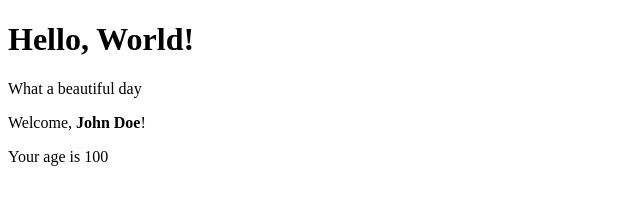
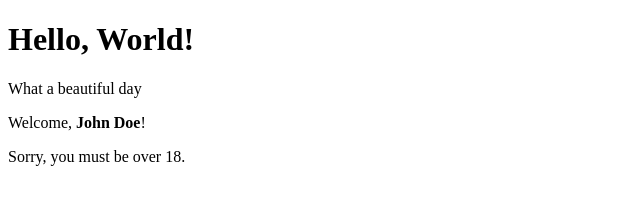
Before and after one commit to d-94k/react-develhope, a React (Create React App) app: page / in a window 1280 px wide. Shown: the top 216 px of the page, without its empty margins (0-640 px from the left). Built offline with nearby package versions, Linux system fonts and the light colour scheme.

Commit message:
completed exercise

```diff
--- a/src/App.js
+++ b/src/App.js
@@ -7,7 +7,7 @@ export default class App extends React.Component {
         return (
             <div>
               <Hello />
-              <Welcome age={100} name={<strong>John Doe</strong>} />
+              <Welcome age={10} name={<strong>John Doe</strong>} />
             </div>
         )
     }
--- a/src/Welcome.js
+++ b/src/Welcome.js
@@ -6,7 +6,7 @@ export default class Welcome extends React.Component {
         return (
             <>
                 <p>Welcome, {this.props.name ? this.props.name : "guest"}!</p>
-                <Age age={this.props.age} />
+                {this.props.age > 18 ? <Age age={this.props.age} /> : 'Sorry, you must be over 18.'}
             </>
         )
     }
```
Also changed, not shown: 1 other file (tests, documents, lock files or other folders).
